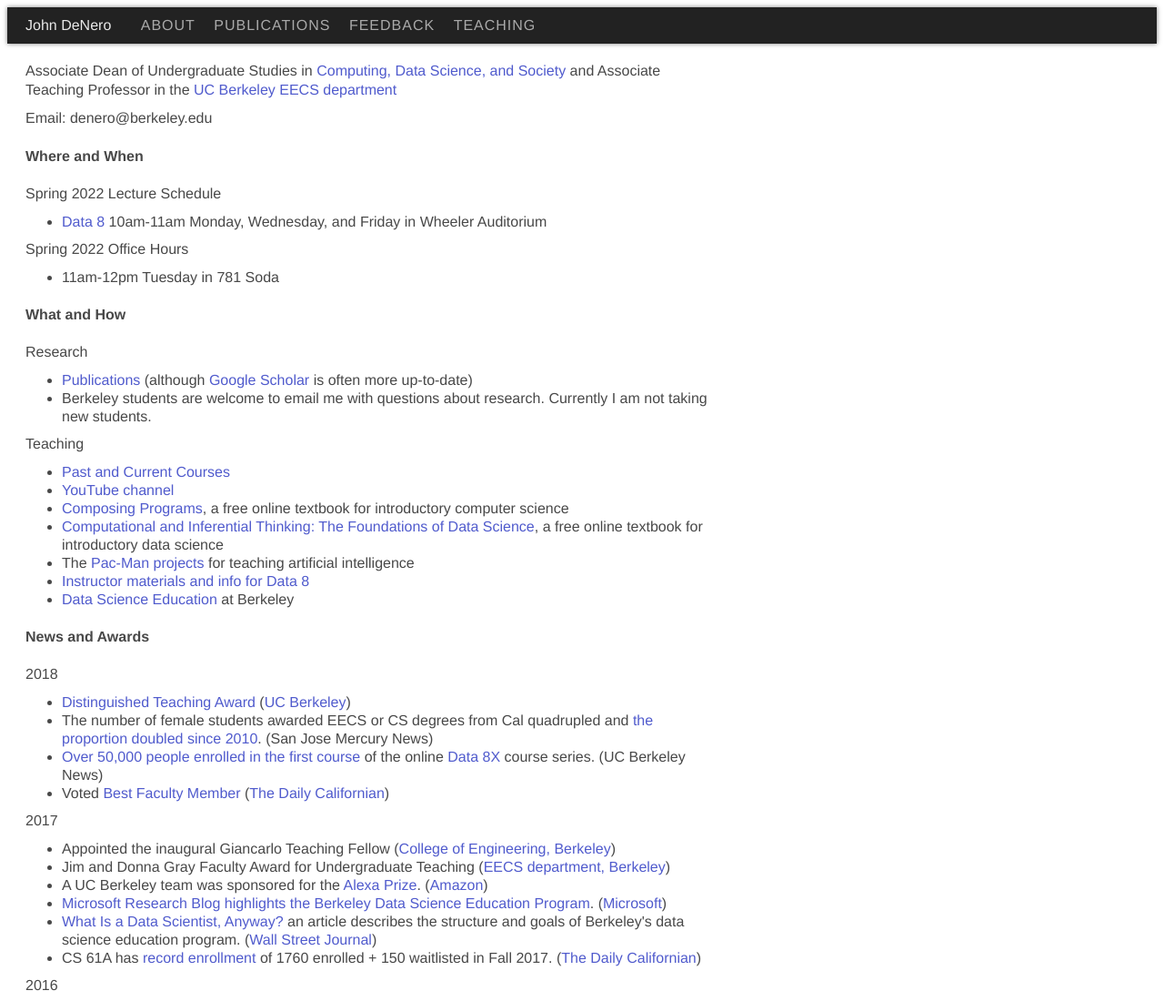
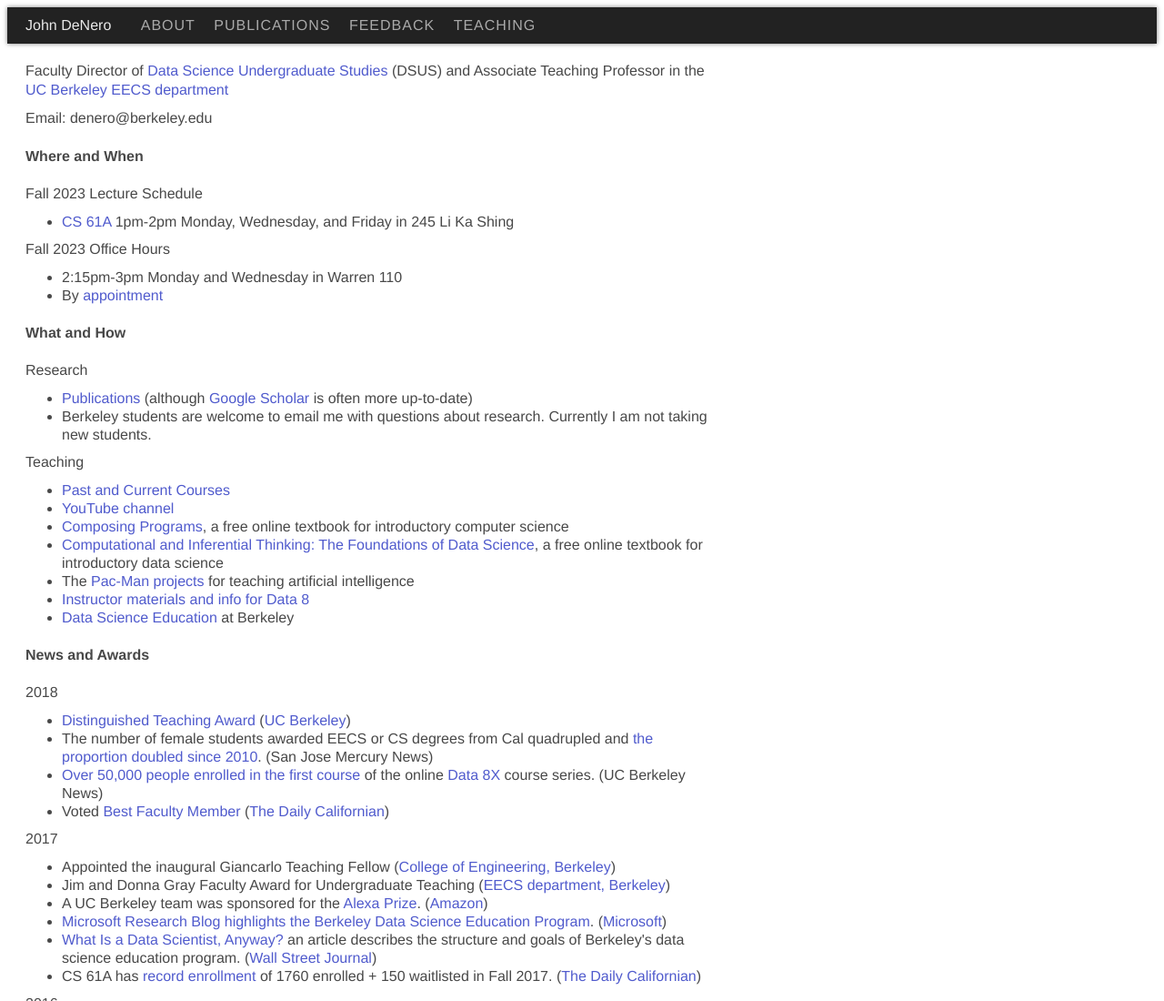
Before and after one commit to papajohn/papajohn.github.io, a plain HTML site: page index.html in a window 1280 px wide. Shown: the top 1100 px of the page at 91% size. Drawn offline with Linux system fonts and the light colour scheme.

Commit message:
fall 2023 update

```diff
--- a/index.html
+++ b/index.html
@@ -29,22 +29,22 @@
 
 <section id="content" class="body">
 
-<p>Associate Dean of Undergraduate Studies in <a href="https://data.berkeley.edu">Computing, Data Science, and Society</a>
+<p>Faculty Director of <a href="https://data.berkeley.edu/academics/undergraduate-programs">Data Science Undergraduate Studies</a> (DSUS)
     and Associate Teaching Professor in the <a href="https://www.eecs.berkeley.edu">UC Berkeley EECS department</a>
 
 <p>Email: <span class="rev">ude.yelekreb@orened</span>
 
 <h4>Where and When</h4>
 
-<p>Spring 2022 Lecture Schedule</p>
+<p>Fall 2023 Lecture Schedule</p>
 <ul>
-    <li><a href="https://data8.org/sp22">Data 8</a> 10am-11am Monday, Wednesday, and Friday in Wheeler Auditorium
+    <li><a href="https://cs61a.org/denero.html">CS 61A</a> 1pm-2pm Monday, Wednesday, and Friday in 245 Li Ka Shing
 </ul>
 
-<p>Spring 2022 Office Hours</p>
+<p>Fall 2023 Office Hours</p>
 <ul>
-    <li>11am-12pm Tuesday in 781 Soda
-    <!-- <li>By <a href="/meet.html">appointment</a> (any student may make an appointment using that link) -->
+    <li>2:15pm-3pm Monday and Wednesday in Warren 110
+    <li>By <a href="/meet.html">appointment</a>
 </ul>
 
 <h4>What and How</h4>
```
Also changed, not shown: 7 other files.
